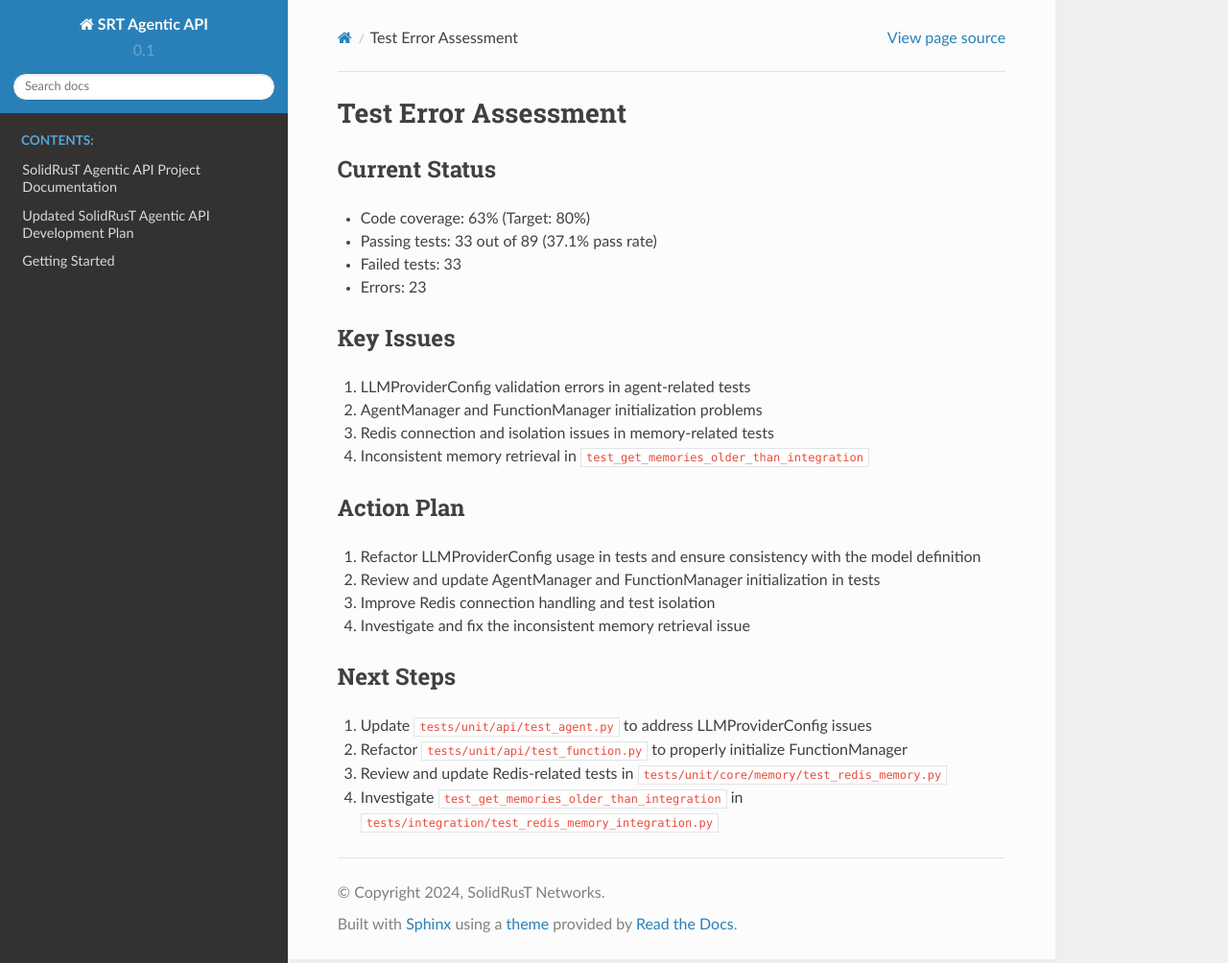
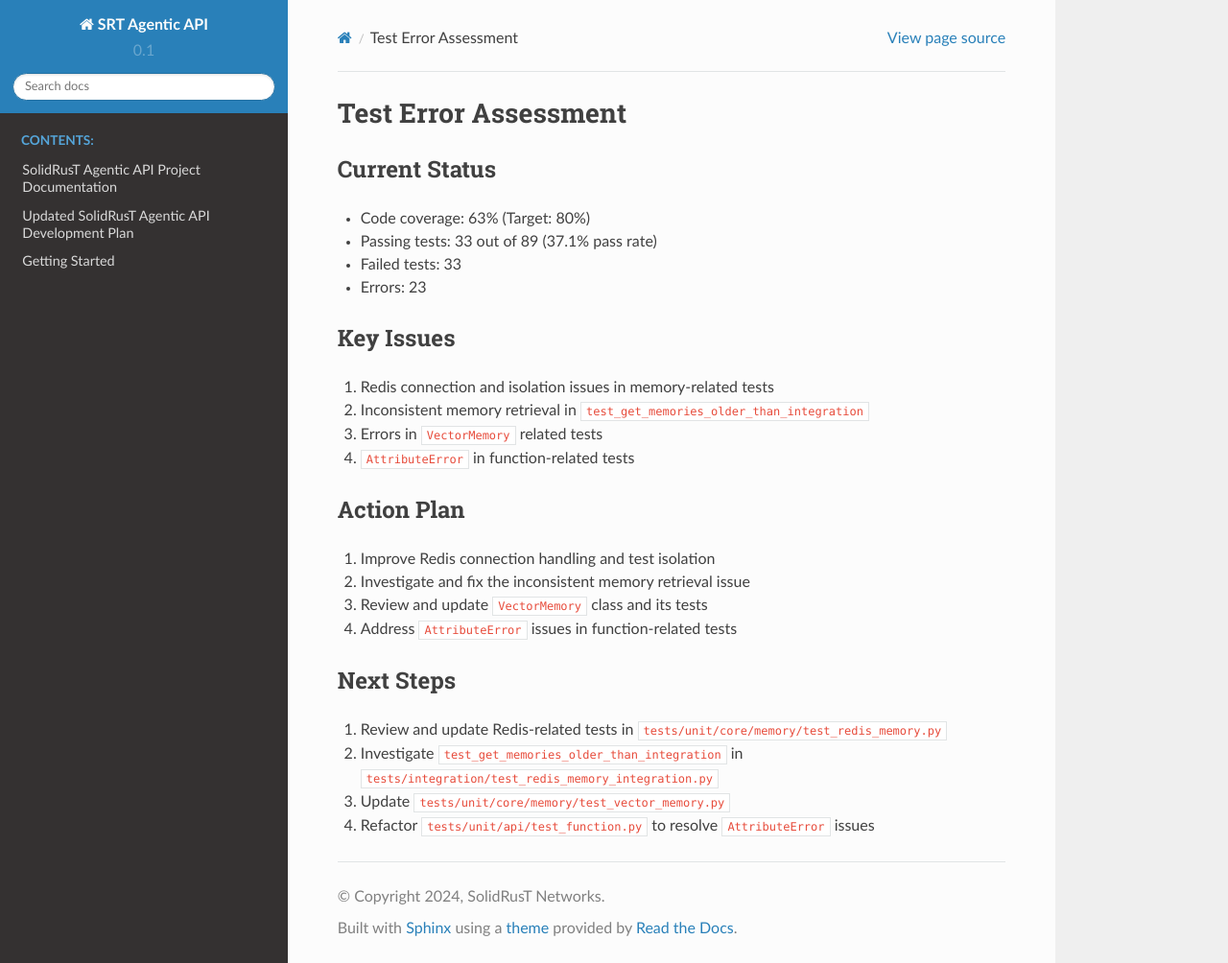
Before and after one commit to suparious/srt-agentic-api, a Sphinx documentation site: the page built from docs/project/test_error_assessment.md, in a window 1280 px wide and 1004 px high. Shown: the whole window at 96% size. Built offline with Sphinx 7.4.7 and the Read the Docs theme 2.0.0, drawn with Linux system fonts in a browser that asks for light colours; pages that are not in the unit, such as notebooks, are missing from menus.

Commit message:
ending development cycle

```diff
--- a/docs/project/test_error_assessment.md
+++ b/docs/project/test_error_assessment.md
@@ -7,19 +7,19 @@
 - Errors: 23
 
 ## Key Issues
-1. LLMProviderConfig validation errors in agent-related tests
-2. AgentManager and FunctionManager initialization problems
-3. Redis connection and isolation issues in memory-related tests
-4. Inconsistent memory retrieval in `test_get_memories_older_than_integration`
+1. Redis connection and isolation issues in memory-related tests
+2. Inconsistent memory retrieval in `test_get_memories_older_than_integration`
+3. Errors in `VectorMemory` related tests
+4. `AttributeError` in function-related tests
 
 ## Action Plan
-1. Refactor LLMProviderConfig usage in tests and ensure consistency with the model definition
-2. Review and update AgentManager and FunctionManager initialization in tests
-3. Improve Redis connection handling and test isolation
-4. Investigate and fix the inconsistent memory retrieval issue
+1. Improve Redis connection handling and test isolation
+2. Investigate and fix the inconsistent memory retrieval issue
+3. Review and update `VectorMemory` class and its tests
+4. Address `AttributeError` issues in function-related tests
 
 ## Next Steps
-1. Update `tests/unit/api/test_agent.py` to address LLMProviderConfig issues
-2. Refactor `tests/unit/api/test_function.py` to properly initialize FunctionManager
-3. Review and update Redis-related tests in `tests/unit/core/memory/test_redis_memory.py`
-4. Investigate `test_get_memories_older_than_integration` in `tests/integration/test_redis_memory_integration.py`
+1. Review and update Redis-related tests in `tests/unit/core/memory/test_redis_memory.py`
+2. Investigate `test_get_memories_older_than_integration` in `tests/integration/test_redis_memory_integration.py`
+3. Update `tests/unit/core/memory/test_vector_memory.py`
+4. Refactor `tests/unit/api/test_function.py` to resolve `AttributeError` issues
```
Also changed, not shown: 1 other file.
